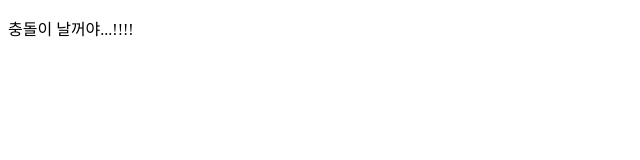
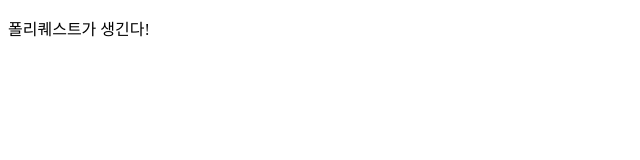
Before and after one commit to chanki927/GitinitTest, a plain HTML site: page index.html in a window 1280 px wide. Shown: the full height of the page, 0-640 px from the left. Drawn offline with Linux system fonts and the light colour scheme.

Commit message:
변경사항 있음

```diff
--- a/index.html
+++ b/index.html
@@ -7,7 +7,7 @@
     <title>이건 새로운 기능!!</title>
 </head>
 <body>
-    <p>충돌이 날꺼야...!!!!</p>
+    <p>폴리퀘스트가 생긴다!</p>
 
 </body>
 </html>
```
